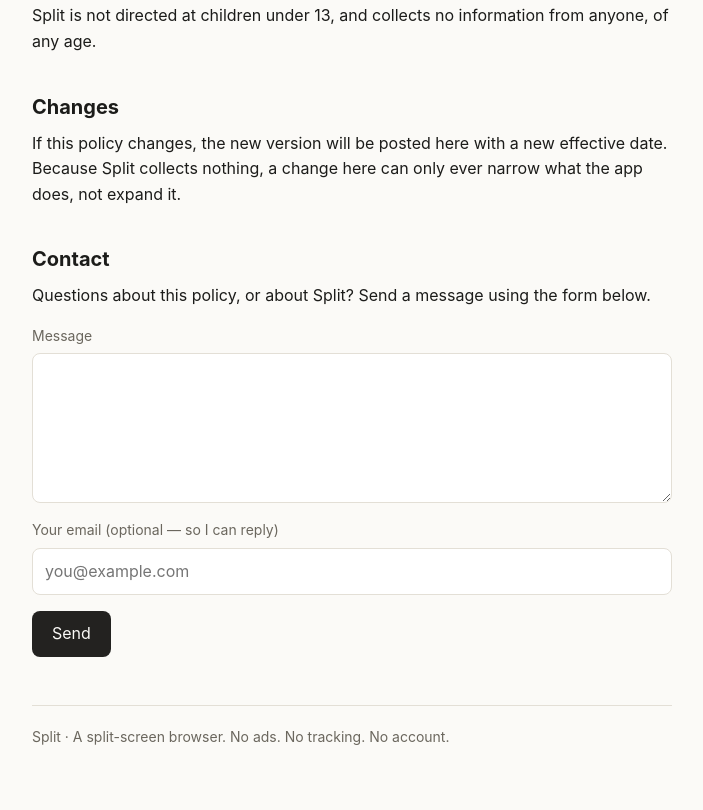
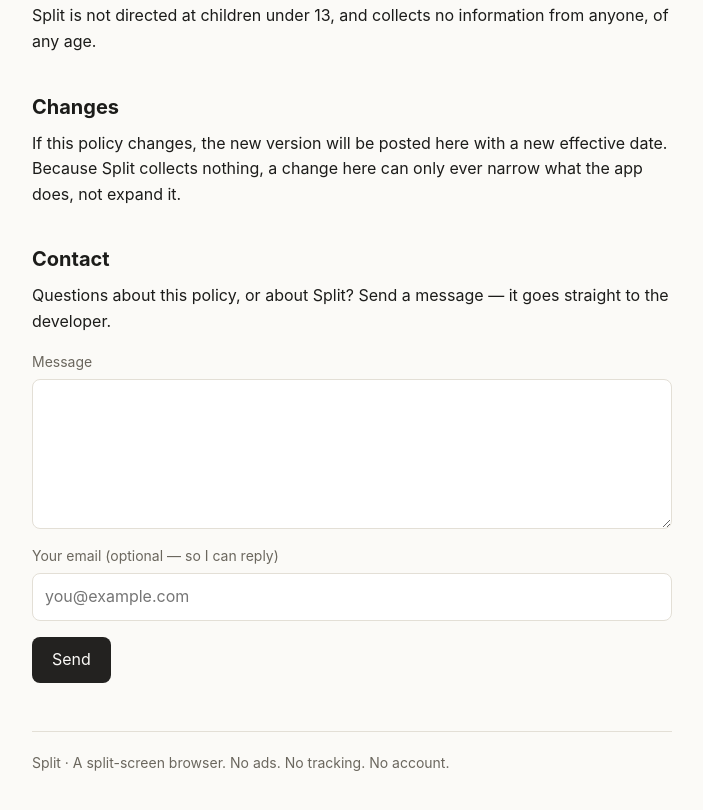
Before and after one commit to j0shuaisrael/j0shuaisrael.github.io, a plain HTML site: page split/privacy.html in a window 1280 px wide. Shown: the part 954-1764 px from the top of the page, without its empty margins (288-991 px from the left). Drawn offline with Linux system fonts and the light colour scheme.

Commit message:
Split: privacy policy — restore 'goes straight to the developer' line

```diff
--- a/split/privacy.html
+++ b/split/privacy.html
@@ -47,7 +47,7 @@
   <p>If this policy changes, the new version will be posted here with a new effective date. Because Split collects nothing, a change here can only ever narrow what the app does, not expand it.</p>
 
   <h2>Contact</h2>
-  <p>Questions about this policy, or about Split? Send a message using the form below.</p>
+  <p>Questions about this policy, or about Split? Send a message — it goes straight to the developer.</p>
   <form id="contact-form" action="https://api.web3forms.com/submit" method="POST">
     <input type="hidden" name="access_key" value="0f0f48ca-de8c-4795-a363-116af0e0d80c">
     <input type="hidden" name="subject" value="Split — privacy policy contact">
```
